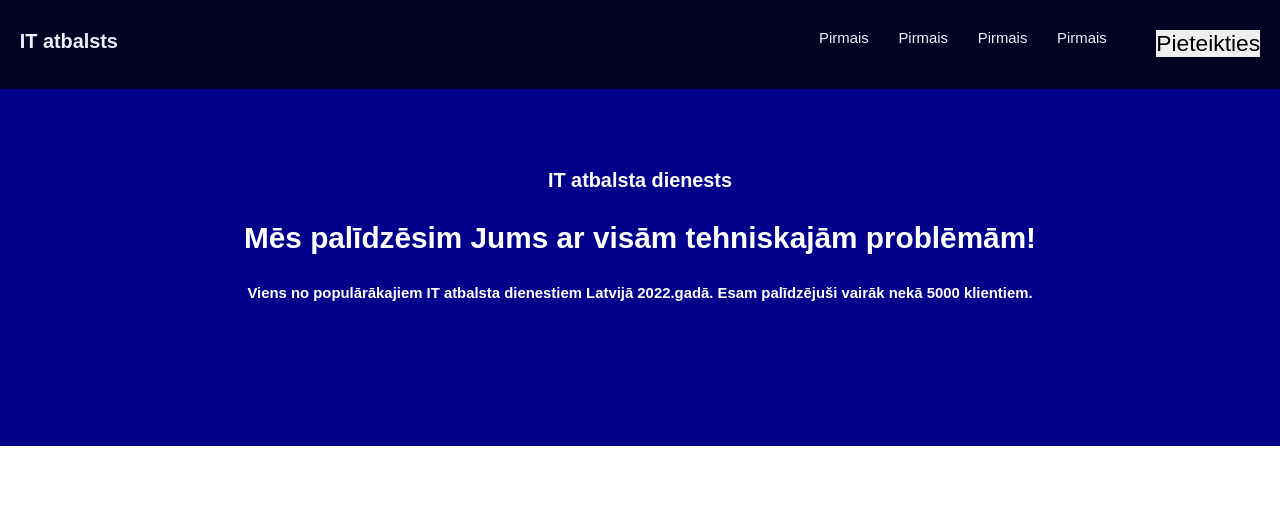
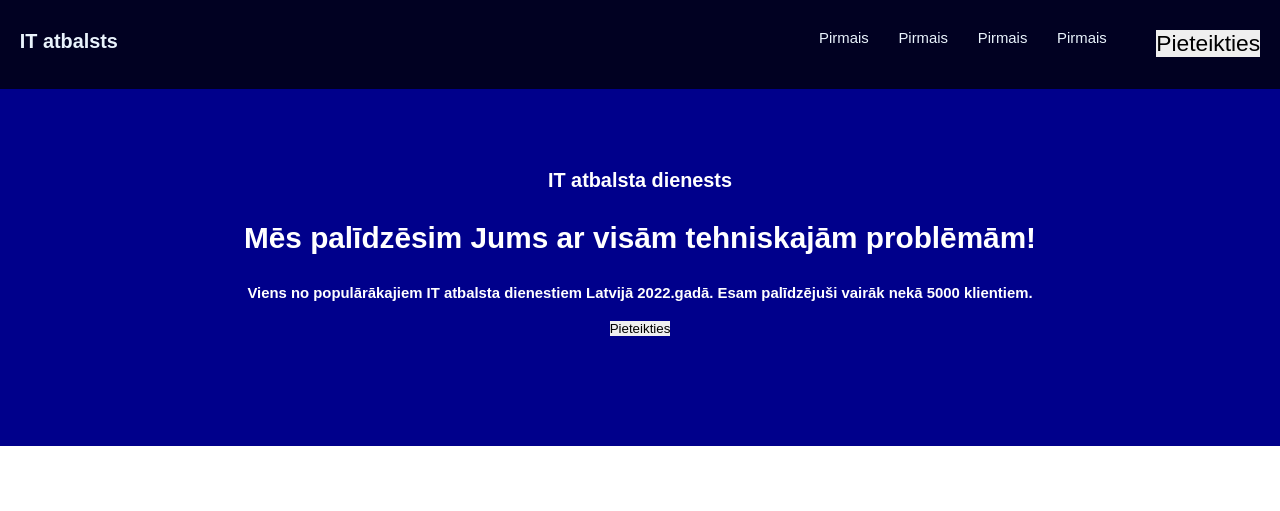
Before and after one commit to TomsNikelis/Programmesana, a PHP site: page / in a window 1280 px wide. Shown: the top 511 px of the page. Run offline with PHP 8.4, Linux system fonts and the light colour scheme.

Commit message:
Sakuma sekcijas papildinajums
Sakuma sekcijas papildinajums

```diff
--- a/index.html
+++ b/index.html
@@ -18,7 +18,7 @@
                 <ul>Pirmais</ul>
                 <ul>Pirmais</ul>
                 <ul>Pirmais</ul>
-                <ul><button>Pieteikties</button></ul>
+                <ul><a href="signup.html"><button>Pieteikties</button></a></ul>
             </li>
         </div>
     </header>
@@ -30,6 +30,7 @@
             visām tehniskajām problēmām!
         </h1>
         <h5>Viens no populārākajiem IT atbalsta dienestiem Latvijā 2022.gadā. Esam palīdzējuši vairāk nekā 5000 klientiem.</h5>
+        <a href="login.html" class="signup"><button>Pieteikties</button></a>
 
     </section>
 </body>
--- a/styles.css
+++ b/styles.css
@@ -107,3 +107,14 @@ section h5 {
     text-align: center;
     margin-top: 3rem;
 }
+
+.signup {
+    display: flex;
+    align-items: center;
+    justify-content: center;
+    margin-top: 2rem;
+}
+
+button:hover {
+    pointer-events:none;
+}
```
